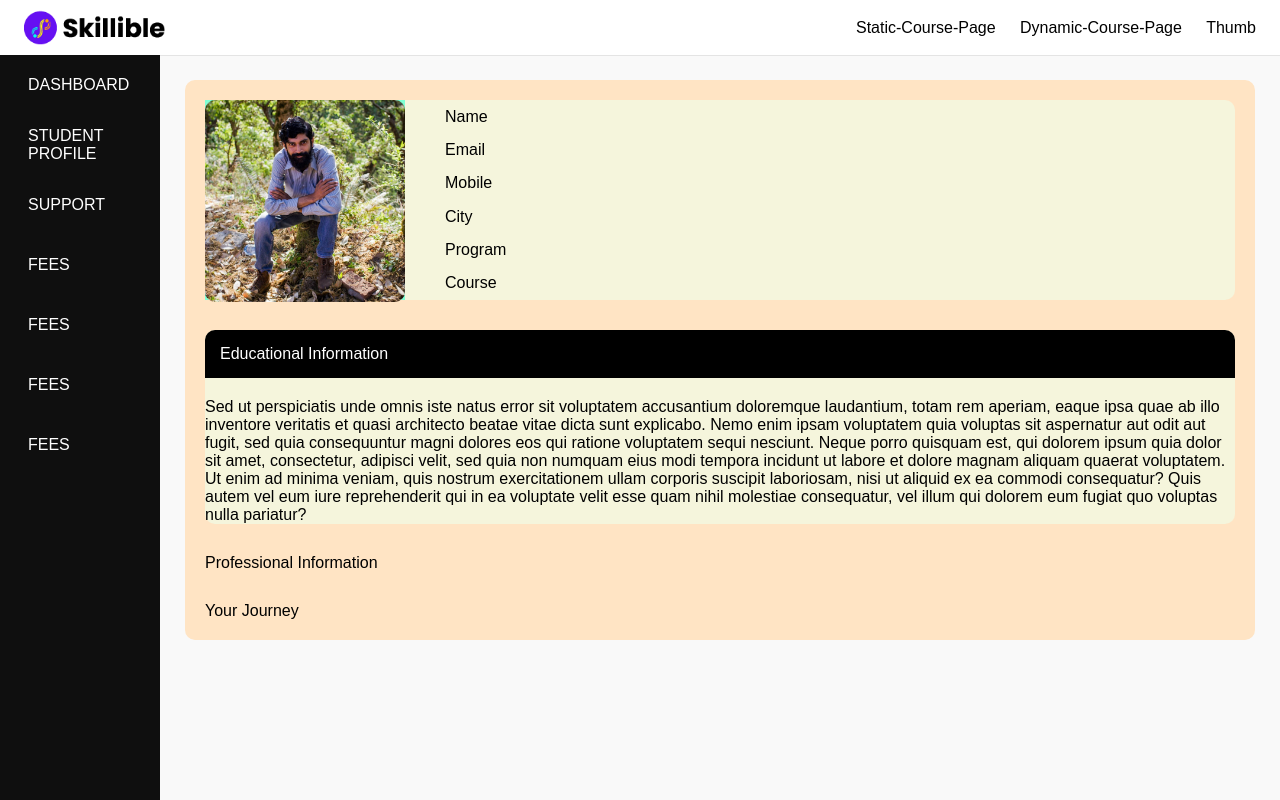
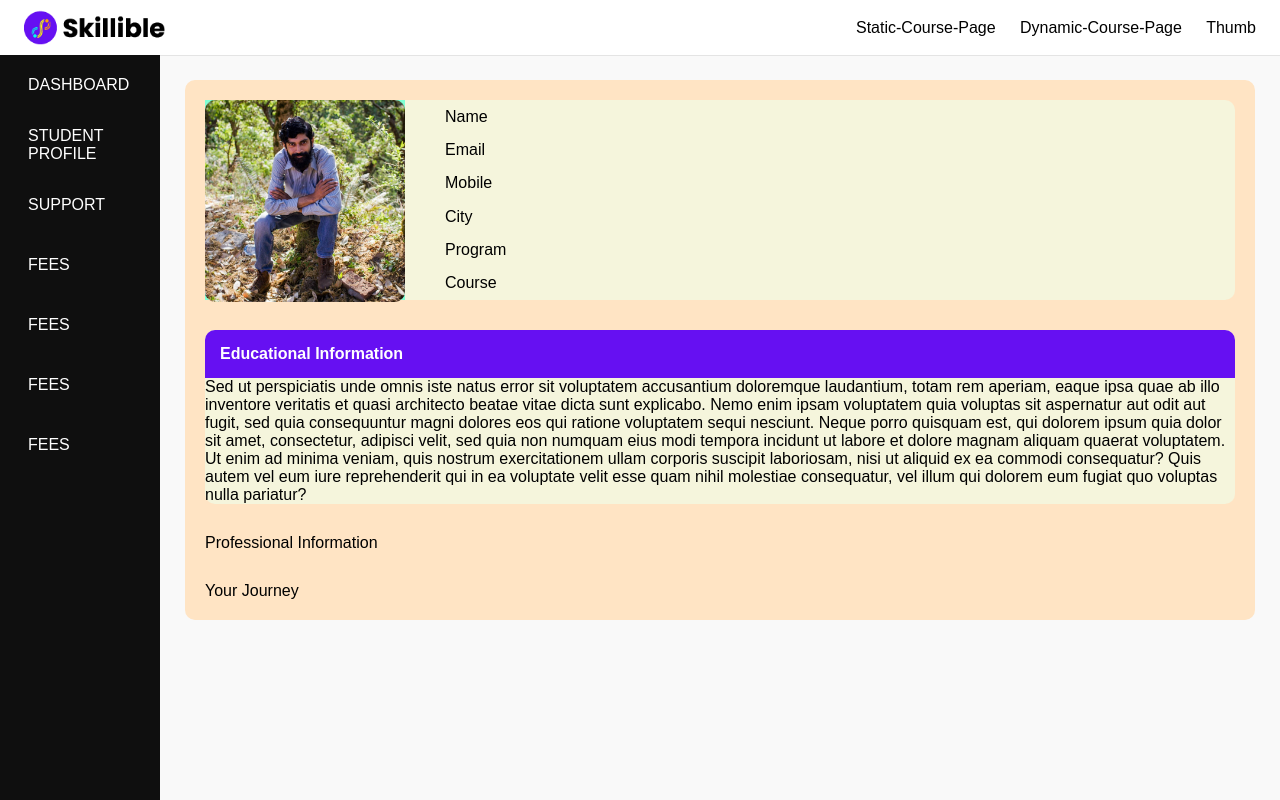
Before and after one commit to tekra-666/react-lms, a React (Create React App) app: page / in a window 1280 px wide. Built offline with nearby package versions, Linux system fonts and the light colour scheme.

Commit message:
modified:   src/Pages/Candidate/ProfileCandidate.css 	modified:   src/Pages/Candidate/ProfileCandidate.js

```diff
--- a/src/Pages/Candidate/ProfileCandidate.css
+++ b/src/Pages/Candidate/ProfileCandidate.css
@@ -43,20 +43,35 @@
 
 }
 
-.card-info-education {
+.info-education {
   display: grid;
-  grid-template-rows: auto 1fr;
+  grid-template-columns: repeat(6, 1fr);
   row-gap: 20px;
+  column-gap: 10px;
 
 }
 
+.info-education-grid {
+
+}
+
+/* Common Card-Info Styles */
+
+.card {
+  border-radius: 10px 10px 10px 10px;
+  box-shadow: 0 4px 8px 0 rgba(0, 0, 0, 0.2), 0 6px 20px 0 rgba(0, 0, 0, 0.19);
+}
+
 .card-title {
-  background-color: black;
+  background-color: #6610f2;
   color: white;
+  font-weight: bold;
   padding: 15px;
   border-radius: 10px 10px 0 0;
 }
 
 .card-body {
-
+  background-color: whitesmoke;
+  padding: 15px;
+  border-radius: 0 0 10px 10px;
 }
```
